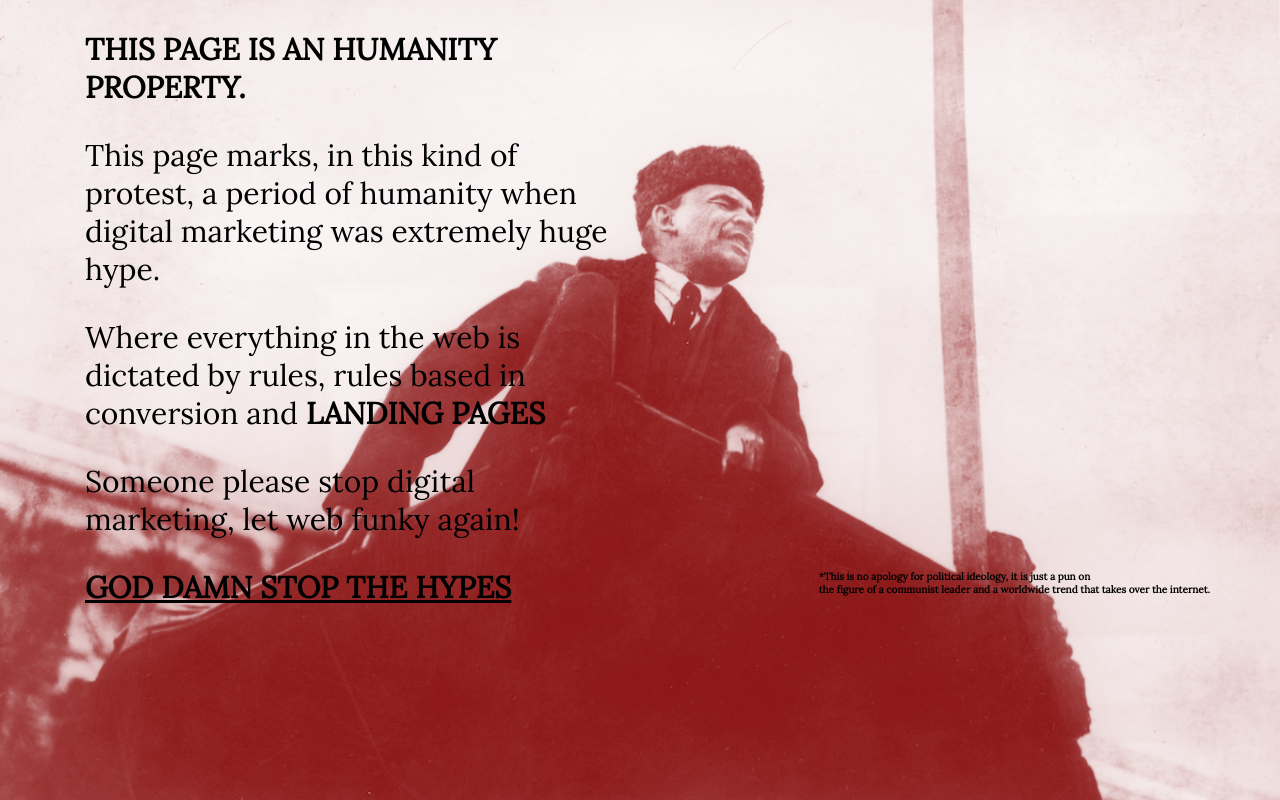
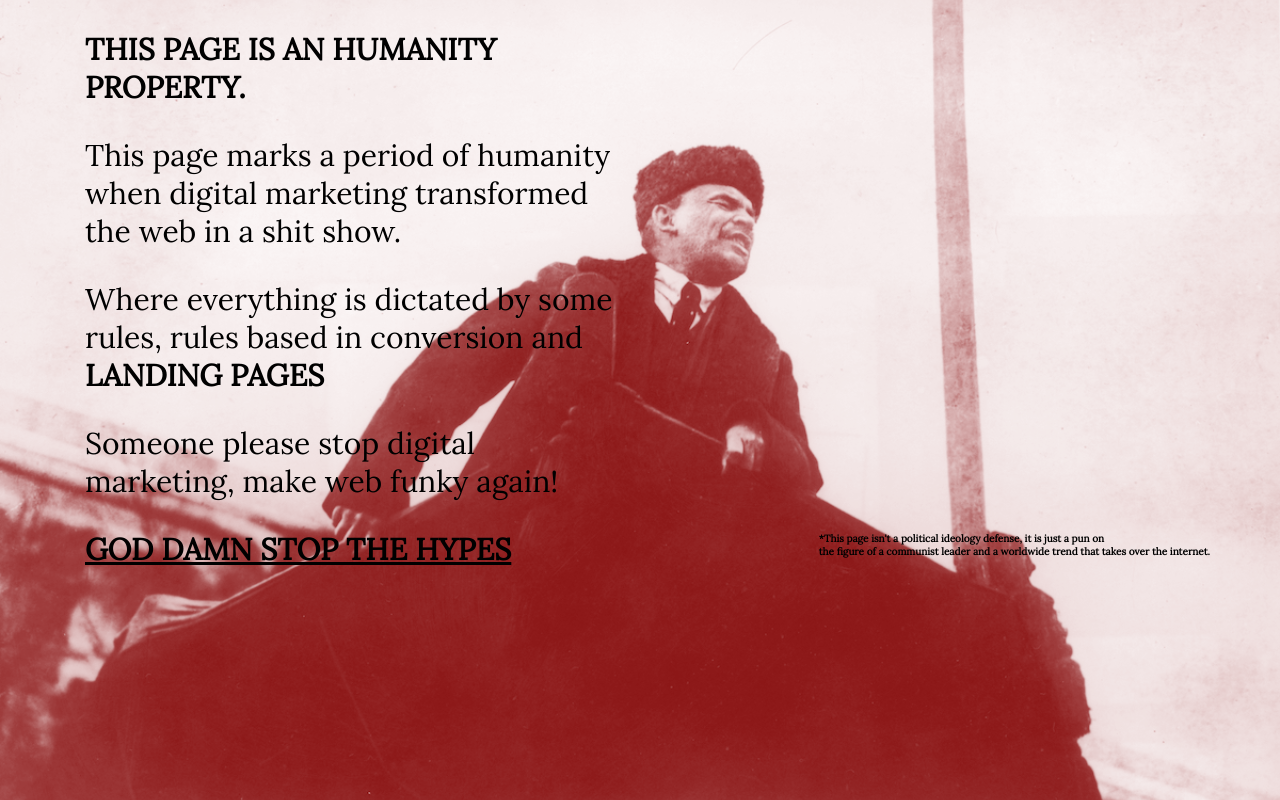
Before and after one commit to dougfabris/leninpage, a plain HTML site: page index.html in a window 1280 px wide. Drawn offline with Linux system fonts and the light colour scheme.

Commit message:
chore: improve text

```diff
--- a/index.html
+++ b/index.html
@@ -52,14 +52,13 @@
                     <p style="mix-blend-mode: color-burn;color:#000;"><span
                             style="text-transform: uppercase;"><strong>THIS PAGE IS AN HUMANITY
                                 PROPERTY.</strong></span></p>
-                    <p style="mix-blend-mode: color-burn;color:#000;">This page marks, in this kind of protest, a period
-                        of humanity when digital marketing was extremely huge hype.
+                    <p style="mix-blend-mode: color-burn;color:#000;">This page marks a period of humanity when digital marketing transformed the web in a shit show.
                     <p>
 
-                    <p style="color:#000;">Where everything in the web is dictated by rules, rules based in conversion
-                        and <strong>LANDING PAGES</strong></p>
+                    <p style="color:#000;">
+                        Where everything is dictated by some rules, rules based in conversion and <strong>LANDING PAGES</strong></p>
 
-                    <p style="mix-blend-mode: color-burn;color:#000;">Someone please stop digital marketing, let web
+                    <p style="mix-blend-mode: color-burn;color:#000;">Someone please stop digital marketing, make web
                         funky again!</p>
 
                     <p style="mix-blend-mode: color-burn;color:#000;text-decoration:underline;margin-bottom:0;">
@@ -68,8 +67,7 @@
 
                 <div class="inner">
                     <div style="position:absolute;bottom:0;right:0;">
-                        <p style="font-size:10px;mix-blend-mode: color-burn;color:#000;font-weight:bold;">*This is no
-                            apology for political ideology, it is just a pun on<br /> the figure of a communist leader
+                        <p style="font-size:10px;mix-blend-mode: color-burn;color:#000;font-weight:bold;">*This page isn't a political ideology defense, it is just a pun on<br /> the figure of a communist leader
                             and a worldwide trend that takes over the internet.</p>
                     </div>
                 </div>
```
